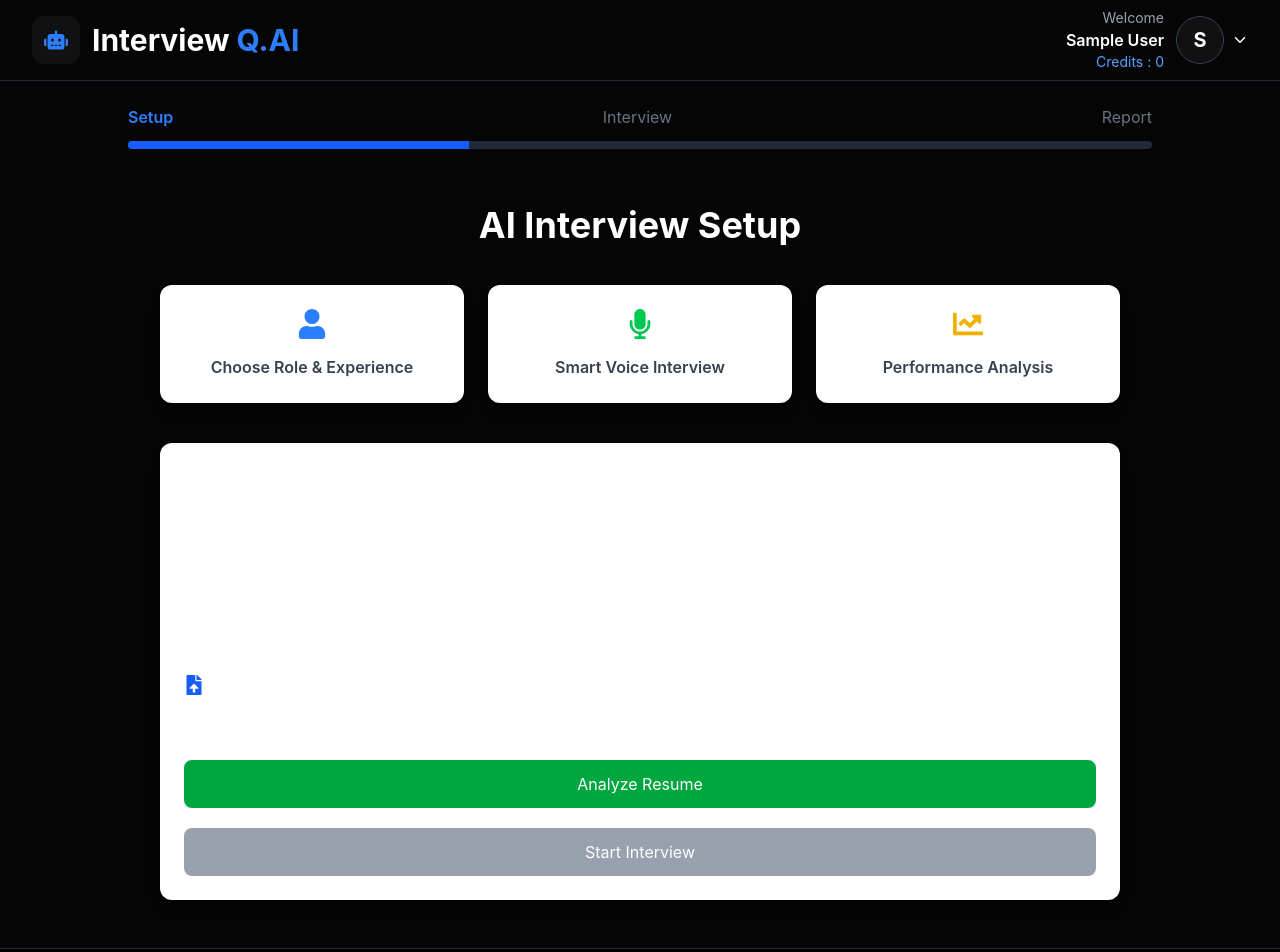
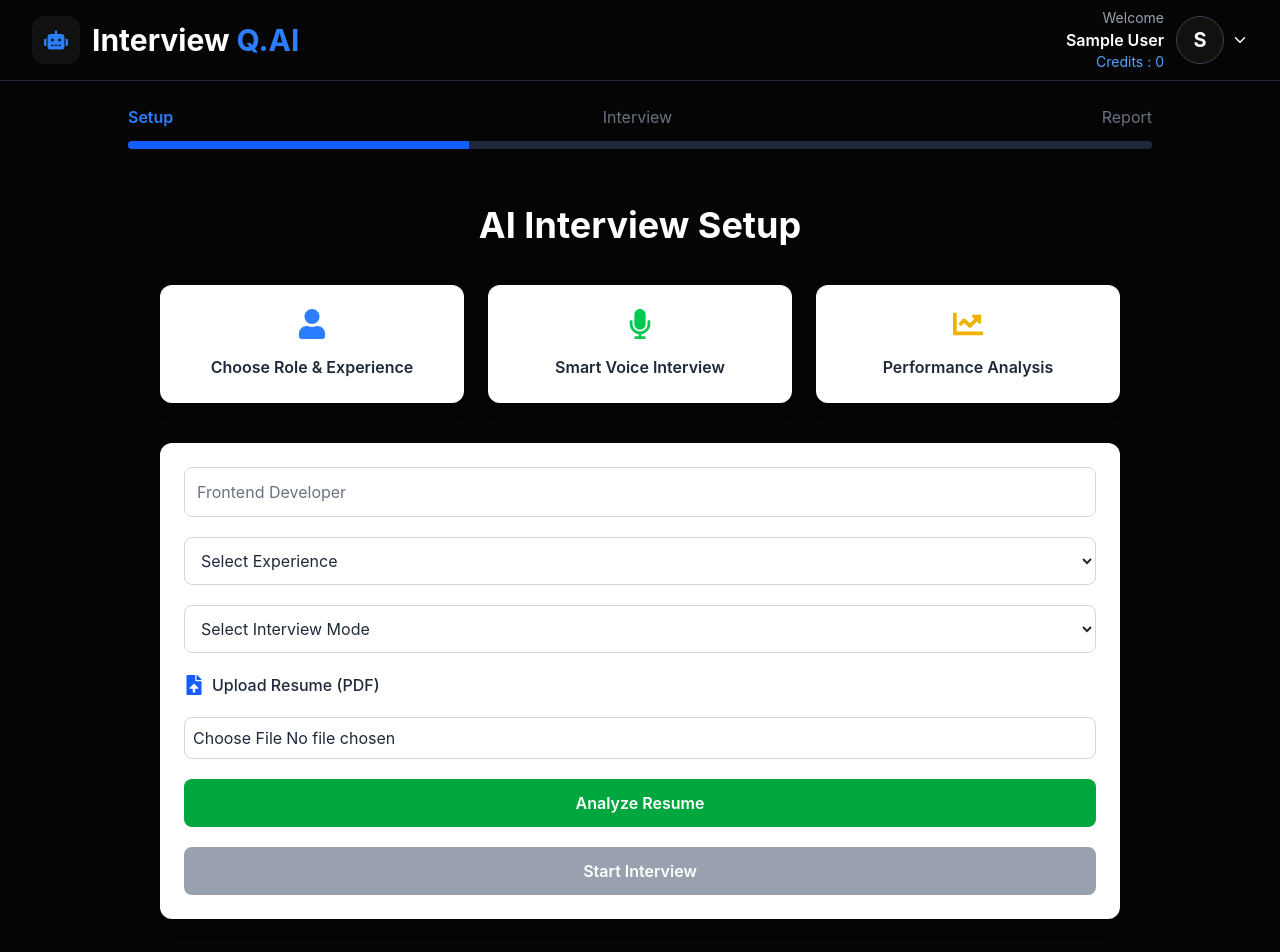
Before and after one commit to Ritikmalakar/AI-Interviewer, a React app in the folder frontend/: page /interview in a window 1280 px wide. Shown: the top 952 px of the page. Built offline with nearby package versions, Linux system fonts and the light colour scheme; no server answers; sample sign-in values are in the browser's storage; the HTML template or start-up script is replaced by a standard one.

Commit message:
change data

```diff
--- a/frontend/src/component/Step1Setup.jsx
+++ b/frontend/src/component/Step1Setup.jsx
@@ -111,7 +111,6 @@ export default function Step1Setup({ onStart }) {
       setLoading(false);
     }
   };
-
   return (
     <div className="max-w-5xl mx-auto px-4 sm:px-6 lg:px-8 py-6">
       {/* Heading */}
@@ -128,7 +127,7 @@ export default function Step1Setup({ onStart }) {
           >
             <div className="flex justify-center mb-4">{item.icon}</div>
 
-            <p className="font-semibold text-gray-700 text-sm sm:text-base">
+            <p className="font-semibold text-gray-800 text-sm sm:text-base">
               {item.text}
             </p>
           </div>
@@ -136,19 +135,19 @@ export default function Step1Setup({ onStart }) {
       </div>
 
       {/* Form */}
-      <div className="bg-white rounded-xl shadow-lg p-5 sm:p-6 space-y-5">
+      <div className="bg-white rounded-xl shadow-lg p-5 sm:p-6 space-y-5 text-gray-800">
         <input
           type="text"
           placeholder="Frontend Developer"
           value={role}
           onChange={(e) => setRole(e.target.value)}
-          className="w-full border rounded-lg p-3 text-sm sm:text-base outline-none focus:ring-2 focus:ring-blue-500"
+          className="w-full border border-gray-300 rounded-lg p-3 bg-white text-gray-800 placeholder:text-gray-500 outline-none focus:ring-2 focus:ring-blue-500"
         />
 
         <select
           value={experience}
           onChange={(e) => setExperience(e.target.value)}
-          className="w-full border rounded-lg p-3 text-sm sm:text-base outline-none focus:ring-2 focus:ring-blue-500"
+          className="w-full border border-gray-300 rounded-lg p-3 bg-white text-gray-800 outline-none focus:ring-2 focus:ring-blue-500"
         >
           <option value="">Select Experience</option>
           <option value="Fresher">Fresher</option>
@@ -160,7 +159,7 @@ export default function Step1Setup({ onStart }) {
         <select
           value={mode}
           onChange={(e) => setMode(e.target.value)}
-          className="w-full border rounded-lg p-3 text-sm sm:text-base outline-none focus:ring-2 focus:ring-blue-500"
+          className="w-full border border-gray-300 rounded-lg p-3 bg-white text-gray-800 outline-none focus:ring-2 focus:ring-blue-500"
         >
           <option value="">Select Interview Mode</option>
           <option value="Technical">Technical Interview</option>
@@ -169,38 +168,38 @@ export default function Step1Setup({ onStart }) {
 
         {!analysisDone ? (
           <>
-            <div className="flex items-center gap-2 flex-wrap">
+            <div className="flex items-center gap-2">
               <FaFileUpload className="text-blue-600 text-xl" />
-              <span className="text-sm sm:text-base">Upload Resume (PDF)</span>
+              <span className="font-medium">Upload Resume (PDF)</span>
             </div>
 
             <input
               type="file"
               accept=".pdf"
               onChange={(e) => setResume(e.target.files[0])}
-              className="w-full text-sm"
+              className="w-full border border-gray-300 rounded-lg p-2"
             />
 
             <button
               onClick={handleUploadResume}
               disabled={analyzing}
-              className="w-full bg-green-600 hover:bg-green-700 transition text-white py-3 rounded-lg text-sm sm:text-base disabled:bg-gray-400"
+              className="w-full bg-green-600 hover:bg-green-700 transition text-white py-3 rounded-lg font-semibold disabled:bg-gray-400"
             >
               {analyzing ? "Analyzing..." : "Analyze Resume"}
             </button>
           </>
         ) : (
-          <div className="bg-green-100 border border-green-500 rounded-lg p-4 break-words">
-            <h3 className="font-bold text-green-700 text-base sm:text-lg">
+          <div className="bg-green-100 border border-green-500 rounded-lg p-4">
+            <h3 className="font-bold text-green-700 text-lg">
               ✅ Resume Analysis Completed
             </h3>
 
-            <p className="mt-3 text-sm sm:text-base">
+            <p className="mt-3 break-words">
               <strong>Skills:</strong>{" "}
               {skills.length ? skills.join(", ") : "N/A"}
             </p>
 
-            <p className="mt-2 text-sm sm:text-base">
+            <p className="mt-2 break-words">
               <strong>Projects:</strong>{" "}
               {projects.length ? projects.join(", ") : "N/A"}
             </p>
@@ -210,7 +209,7 @@ export default function Step1Setup({ onStart }) {
         <button
           onClick={handleStart}
           disabled={!analysisDone || loading}
-          className="w-full bg-blue-600 hover:bg-blue-700 transition text-white py-3 rounded-lg text-sm sm:text-base disabled:bg-gray-400"
+          className="w-full bg-blue-600 hover:bg-blue-700 transition text-white py-3 rounded-lg font-semibold disabled:bg-gray-400"
         >
           {loading ? "Starting Interview..." : "Start Interview"}
         </button>
```
